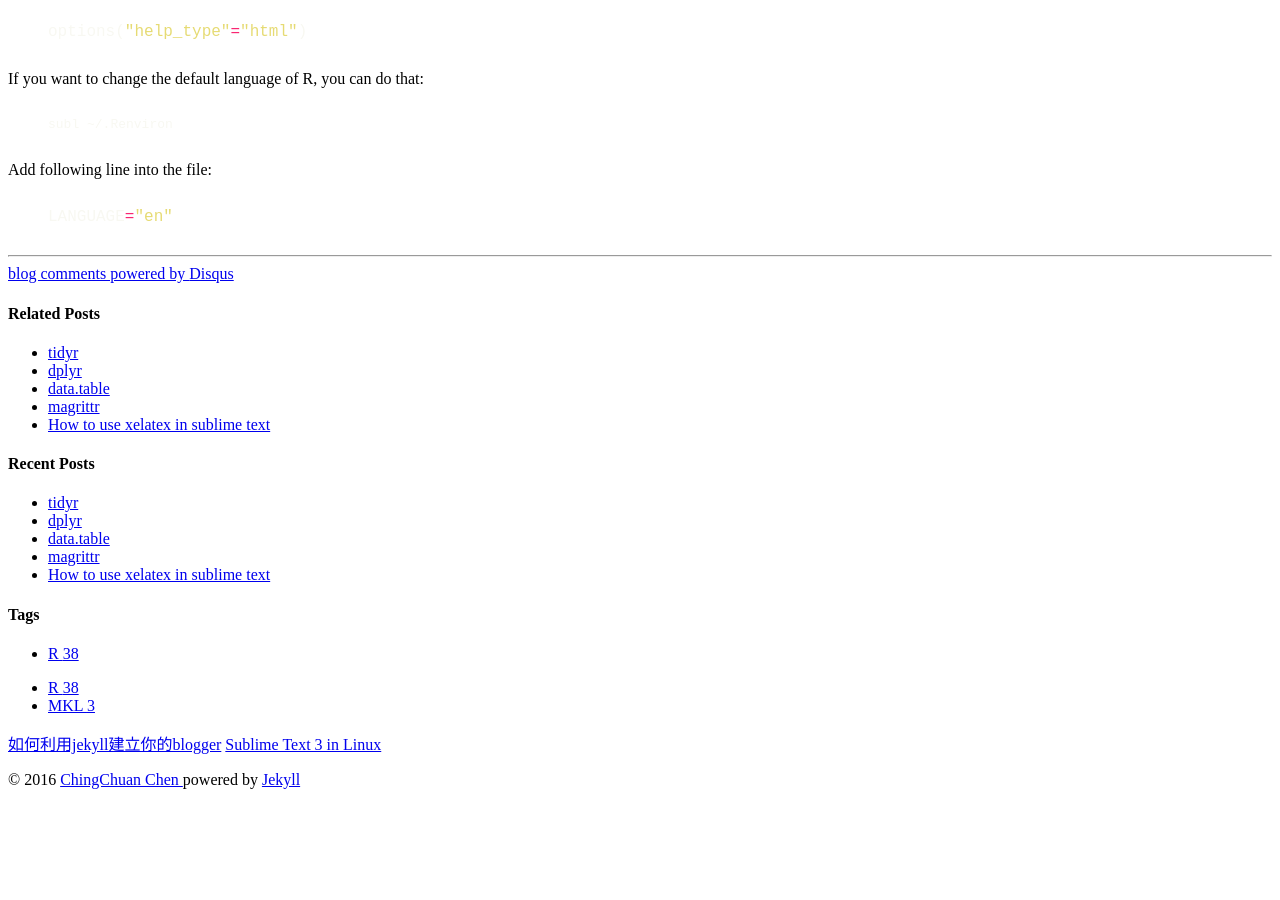
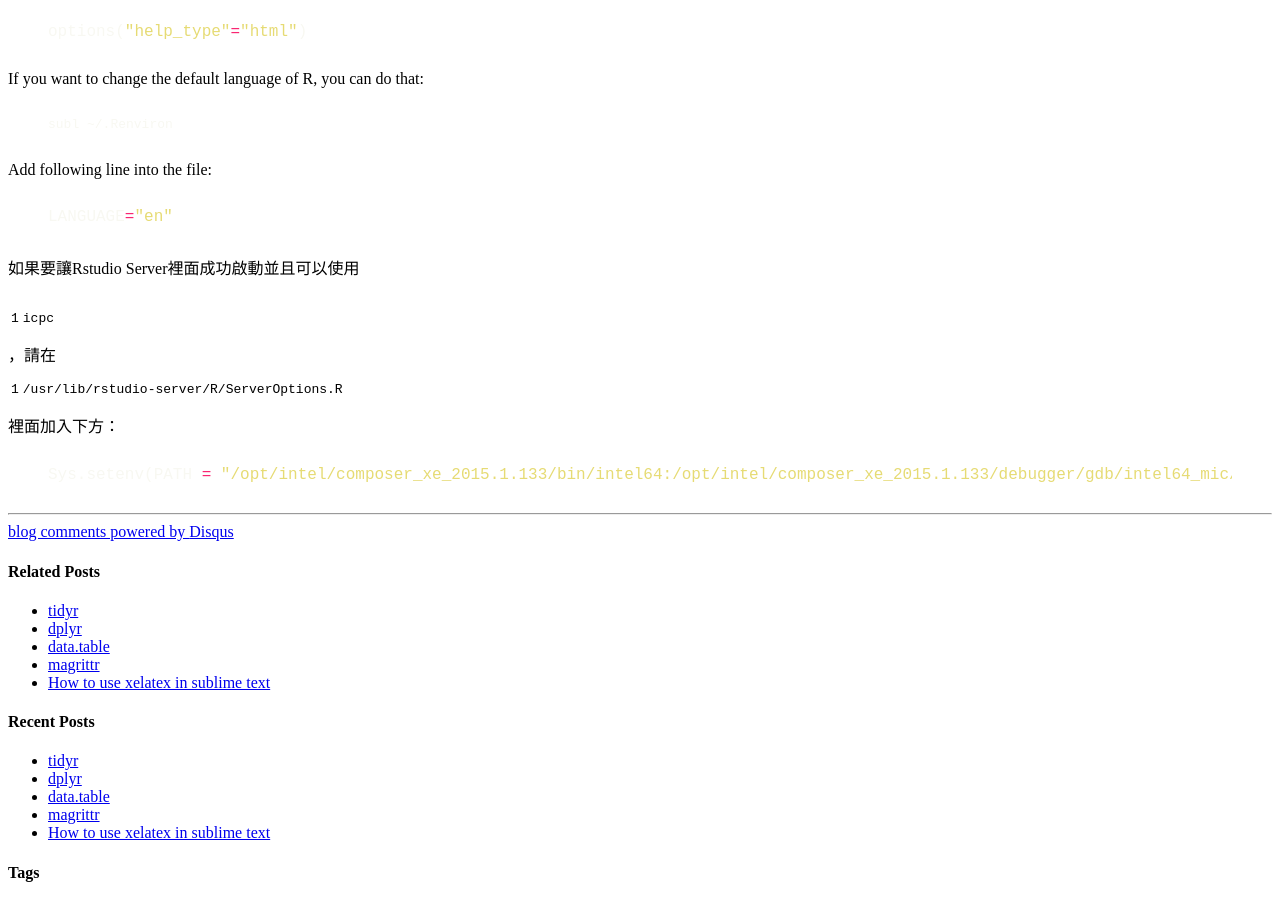
Before and after one commit to chengyucatch/chingchuan-chen.github.com, a Jekyll site: the page built from _posts/2014-05-16-how-to-compile-R-with-mkl.md, in a window 1280 px wide and 900 px high, scrolled down 5652 px. Built offline with Jekyll 4.4.1, drawn with Linux system fonts in a browser that asks for light colours; nearby versions of some CDN libraries; library files that are not in the unit come from our copies; comment, search, counter and statistics services are not loaded; before the commit the page ends 6457 px from its top, so only the background shows below that.

Commit message:
Update 2014-05-16-how-to-compile-R-with-mkl.md

```diff
--- a/_posts/2014-05-16-how-to-compile-R-with-mkl.md
+++ b/_posts/2014-05-16-how-to-compile-R-with-mkl.md
@@ -316,3 +316,9 @@ Add following line into the file:
 {% highlight bash %}
 LANGUAGE="en"
 {% endhighlight %}
+
+如果要讓Rstudio Server裡面成功啟動並且可以使用`icpc`，請在`/usr/lib/rstudio-server/R/ServerOptions.R`裡面加入下方：
+
+{% highlight R %}
+Sys.setenv(PATH = "/opt/intel/composer_xe_2015.1.133/bin/intel64:/opt/intel/composer_xe_2015.1.133/debugger/gdb/intel64_mic/bin:/usr/local/sbin:/usr/local/bin:/usr/sbin:/usr/bin:/sbin:/bin:/usr/games:/usr/local/games:/usr/lib/jvm/java-8-oracle/bin:/usr/lib/jvm/java-8-oracle/db/bin:/usr/lib/jvm/java-8-oracle/jre/bin:$PATH")
+{% endhighlight %}
```
